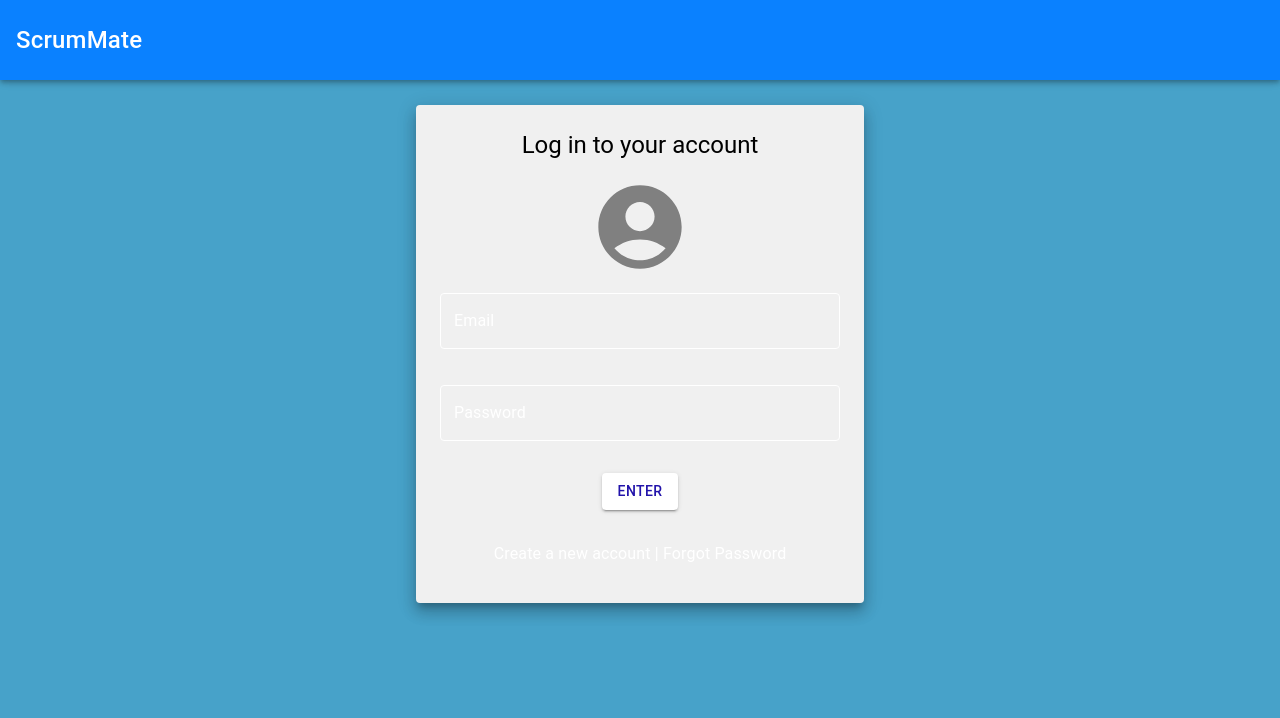
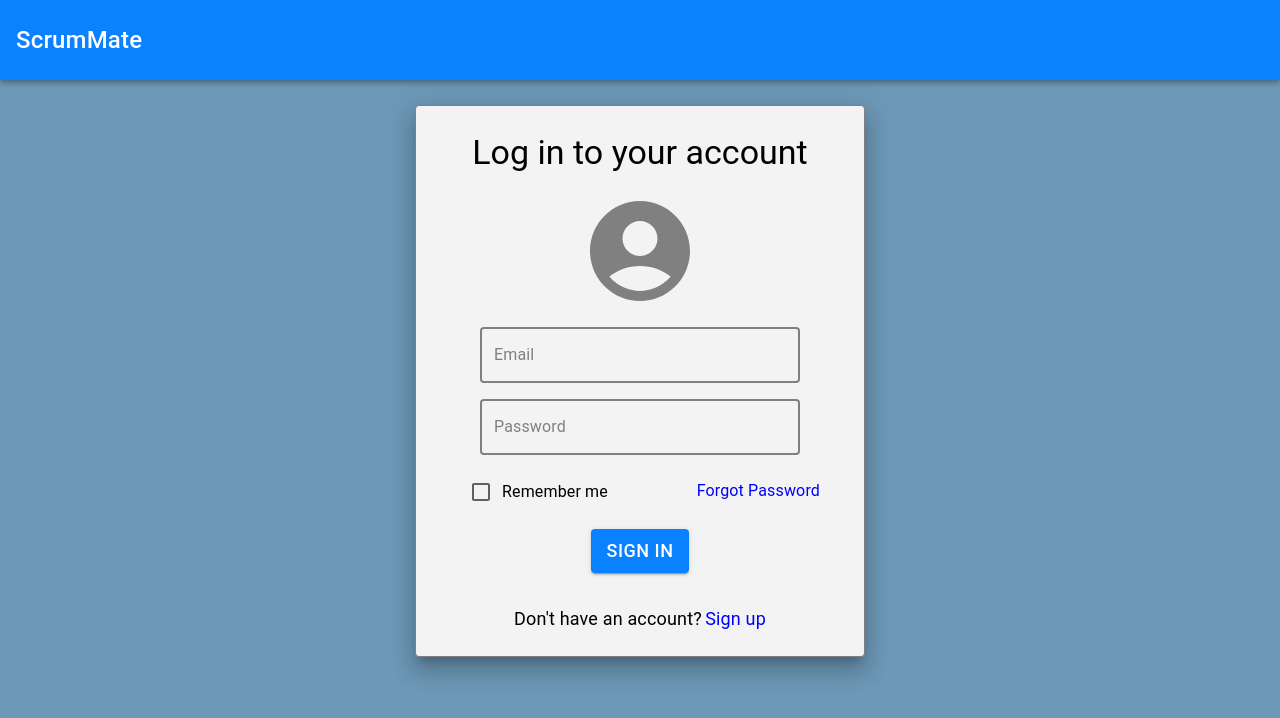
Before and after one commit to adhocmaster/ScrumMate, a React (Create React App) app in the folder frontend/: page / in a window 1280 px wide. Shown: the top 718 px of the page. Built offline with nearby package versions, Linux system fonts and the light colour scheme; no server answers.

Commit message:
log in frontend done

```diff
--- a/frontend/src/App.jsx
+++ b/frontend/src/App.jsx
@@ -8,7 +8,7 @@ import Register from './Pages/Register';
 
 function App() {
 	const [isLoggedIn, setIsLoggedIn] = useState(false);
-	const [color, setColor] = useState('#47a2c9')
+	const [color, setColor] = useState('#6d99b8')
 
 	const handleSignIn = (email, password) => {
 		try {
--- a/frontend/src/Components/SignIn/SignInBox.jsx
+++ b/frontend/src/Components/SignIn/SignInBox.jsx
@@ -5,10 +5,12 @@ import TextField from '@mui/material/TextField';
 import Button from '@mui/material/Button';
 import Link from '@mui/material/Link';
 import AccountCircleIcon from '@mui/icons-material/AccountCircle';
+import Checkbox from '@mui/material/Checkbox';
 
 function SignInBox({ onLogin }) {
 	const [email, setEmail] = useState('');
 	const [password, setPassword] = useState('');
+	const [rememberMe, setRememberMe] = useState(false);
 
 	const handleEmailChange = (event) => {
 		setEmail(event.target.value);
@@ -16,6 +18,10 @@ function SignInBox({ onLogin }) {
 
 	const handlePasswordChange = (event) => {
 		setPassword(event.target.value);
+	};
+
+	const handleRememberMeChange = (event) => {
+		setRememberMe(event.target.checked);
 	};
 
 	const handleEnterClick = (e) => {
@@ -38,49 +44,33 @@ function SignInBox({ onLogin }) {
 				sx={{
 					minWidth: '400px',
 					minHeight: '450px',
-					bgcolor: '#f0f0f0',
+					bgcolor: '#f3f3f3',
 					p: 3, // padding inside the box
 					borderRadius: '4px', // box corner curvature
-					boxShadow: 10,
+					boxShadow: 15,
+					border: 1,
+					borderColor: 'gray',
 					display: 'flex',
 					flexDirection: 'column',
 					alignItems: 'center',
 					gap: 2,
 					'& .MuiTextField-root': {
-						width: '100%',
-						'& label': { color: 'white' },
-						'& .MuiInput-underline:before': { borderBottomColor: 'white' },
-						'& .MuiInput-underline:hover:not(.Mui-disabled):before': { borderBottomColor: 'white' },
-						'& .MuiInput-underline:after': { borderBottomColor: 'white' },
+						width: '80%',
+						'& label': { color: 'gray' },
 						'& .MuiOutlinedInput-root': {
-							color: 'white',
+							color: 'black',
 							'& fieldset': {
-								borderColor: 'white',
+								borderColor: 'gray',
+								borderWidth: 2,
+								borderRadius: 1
 							},
 							'&:hover fieldset': {
-								borderColor: 'white',
+								borderColor: 'black',
 							},
 							'&.Mui-focused fieldset': {
-								borderColor: 'white',
+								borderColor: 'black',
 							},
-							'& input:-webkit-autofill': {
-								WebkitBoxShadow: '0 0 0 100px rgb(34, 19, 170) inset',
-								WebkitTextFillColor: 'white',
-								WebkitBackgroundClip: 'text',
-								caretColor: 'white'
-							},
-							'& input:-webkit-autofill:hover': {
-								WebkitBoxShadow: '0 0 0 100px rgb(34, 19, 170) inset',
-								WebkitTextFillColor: 'white',
-								WebkitBackgroundClip: 'text',
-								caretColor: 'white'
-							},
-							'& input:-webkit-autofill:focus': {
-								WebkitBoxShadow: '0 0 0 100px rgb(34, 19, 170) inset',
-								WebkitTextFillColor: 'white',
-								WebkitBackgroundClip: 'text',
-								caretColor: 'white'
-							},
+
 						},
 					},
 				}}
@@ -92,6 +82,7 @@ function SignInBox({ onLogin }) {
 						typography: 'h5',
 						color: 'black',
 						textAlign: 'center',
+						fontSize: '34px'
 					}}
 				>
 					Log in to your account
@@ -100,7 +91,7 @@ function SignInBox({ onLogin }) {
 				<AccountCircleIcon
 					fontSize='large'
 					sx={{
-						fontSize: '100px', // Additional size adjustment
+						fontSize: '120px', // Additional size adjustment
 						color: 'gray', // Optional: Change icon color
 					}}
 				/>
@@ -111,10 +102,8 @@ function SignInBox({ onLogin }) {
 					autoComplete="off"
 					value={email}
 					onChange={handleEmailChange}
-					sx={{
-						marginBottom: '20px',
-					}}
 				/>
+
 				<TextField
 					label="Password"
 					type="password"
@@ -123,38 +112,72 @@ function SignInBox({ onLogin }) {
 					value={password}
 					onChange={handlePasswordChange}
 				/>
+
+				<Box
+					sx={{
+						display: 'flex',
+						alignItems: 'flex-start', // Align items to the top
+						width: '90%',
+						justifyContent: 'space-between',
+					}}
+				>
+					<Box sx={{ display: 'flex', alignItems: 'center' }}>
+						<Checkbox
+							checked={rememberMe}
+							onChange={handleRememberMeChange}
+						/>
+						<Typography sx={{ ml: 0 }}>Remember me</Typography>
+					</Box>
+
+					<Typography sx={{ color: 'white', textAlign: 'center', mt: 1 }}>
+						<Link
+							href="#" // Replace with password reset page link
+							onClick={() => window.open('/forgot-password', '_blank')}
+							sx={{ color: 'blue', textDecoration: 'none' }}
+						>
+							Forgot Password
+						</Link>
+					</Typography>
+				</Box>
+
 				<Button
 					type="submit"
 					variant="contained"
 					sx={{
-						mt: 2,
-						bgcolor: 'white',
-						color: 'rgb(34, 19, 170)',
+						mt: 0,
+						bgcolor: '#0a81ff',
+						color: 'white',
+						fontSize: '18px',
 						'&:hover': {
 							bgcolor: 'white',
-							color: 'rgb(34, 19, 170)',
+							color: '#0a81ff',
 						},
 					}}
 				>
-					Enter
+					Sign in
 				</Button>
-				<Typography sx={{ color: 'white', textAlign: 'center', mt: 2 }}>
-					<Link
-						href="/register"
-						// onClick={() => window.open('/register', '_blank')}
-						sx={{ color: 'white', textDecoration: 'none' }}
-					>
-						Create a new account
-					</Link>
-					{' | '}
-					<Link
-						href="#" // Replace with password reset page link
-						onClick={() => window.open('/forgot-password', '_blank')}
-						sx={{ color: 'white', textDecoration: 'none' }}
-					>
-						Forgot Password
-					</Link>
-				</Typography>
+
+				<Box
+					sx={{
+						display: 'flex',
+						alignItems: 'center',
+						width: '80%',
+						justifyContent: 'center',
+						marginTop: '1rem', // Adjust the marginTop as needed
+					}}
+				>
+					<Typography sx={{ color: 'black', textAlign: 'center', fontSize: '18px' }}>
+						Don't have an account?
+						<Link
+							href="/register"
+							sx={{ color: 'blue', textDecoration: 'none', marginLeft: '0.2rem' }}
+						>
+							Sign up
+						</Link>
+					</Typography>
+				</Box>
+
+
 			</Box>
 		</Box>
 	);
```
